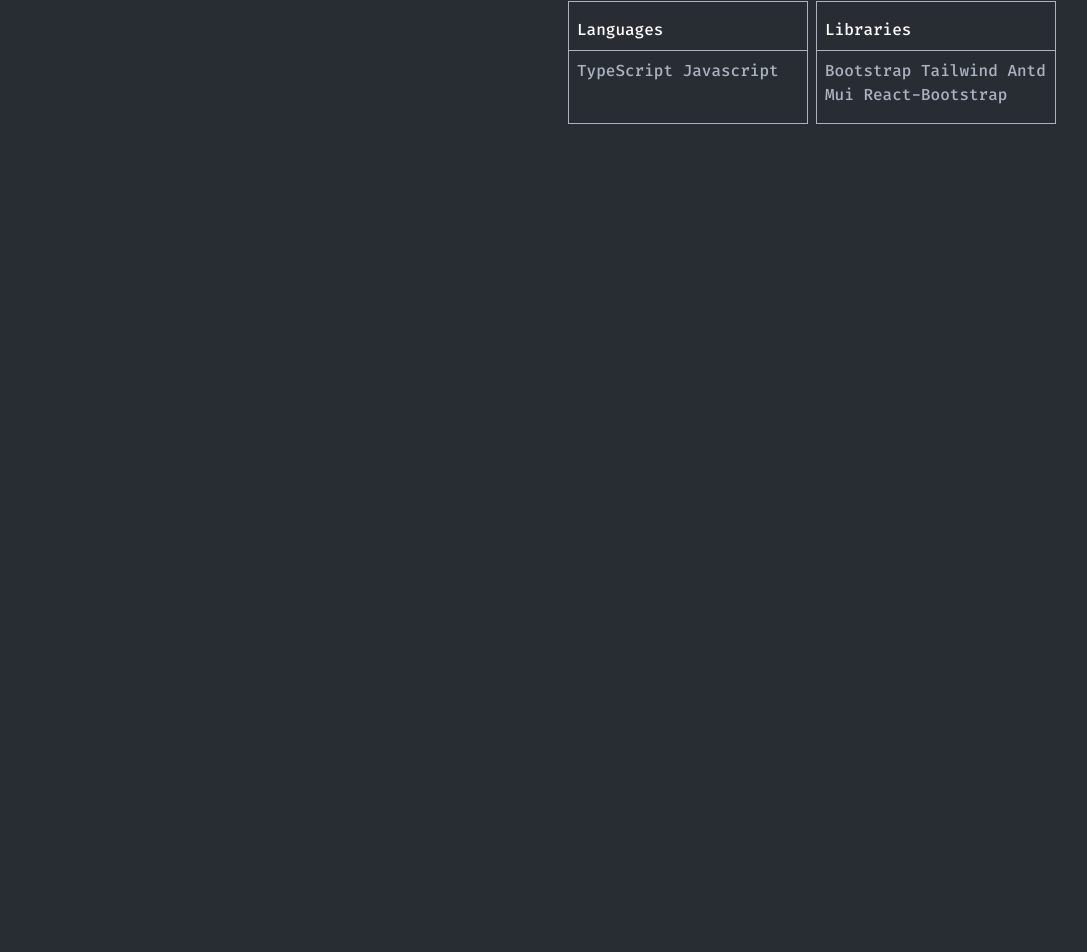
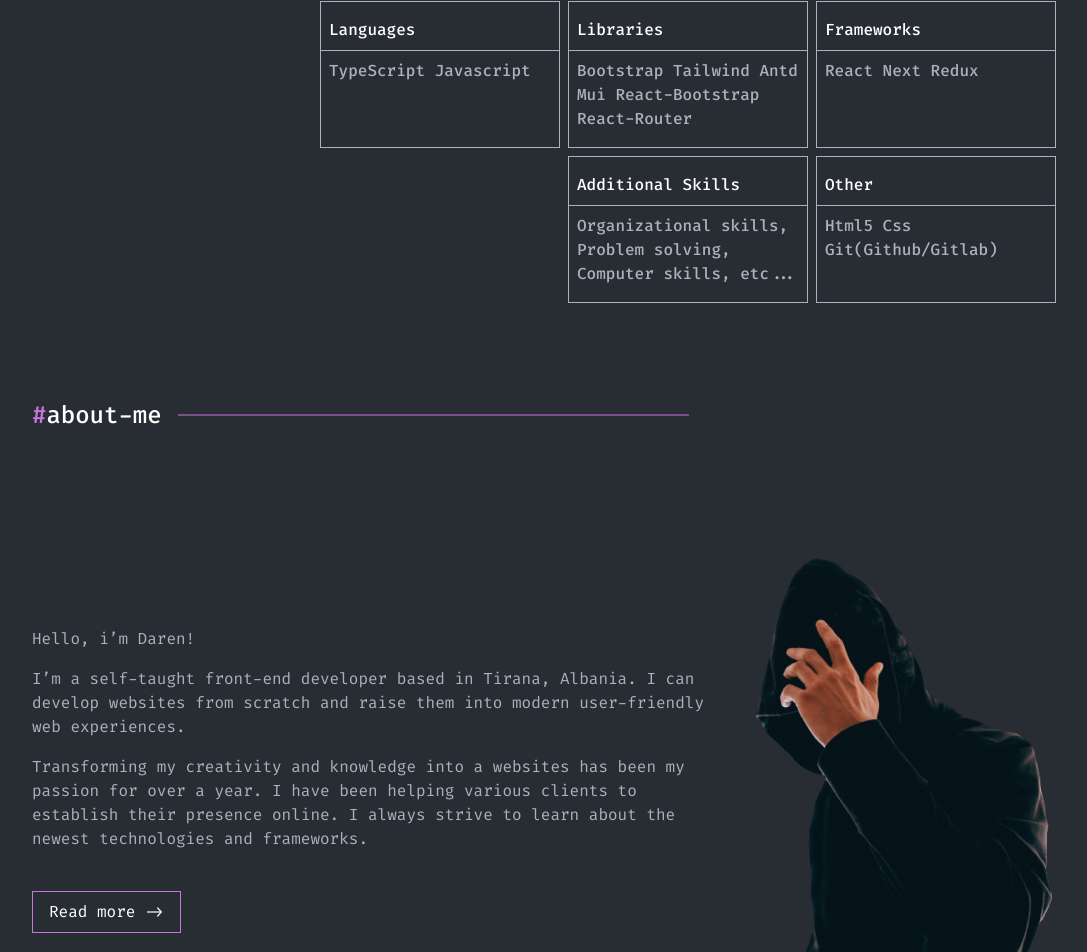
Before and after one commit to darenminarolli/portfolio, a Next.js app: page / in a window 1280 px wide. Shown: the part 1820-2772 px from the top of the page, without its empty margins (96-1183 px from the left). Before the commit the page ends 1944 px from the top, so only its background shows below. Built offline with nearby package versions, Linux system fonts and the light colour scheme.

Commit message:
main page finished 90%

```diff
--- /dev/null
+++ b/app/components/About.jsx
@@ -0,0 +1,21 @@
+import React from 'react'
+import Image from 'next/image'
+import Image1 from '../../public/Image1.png'
+import Button from './ui/Button'
+const About = () => {
+  return (
+    <>
+      <div id='about' className="flex justify-between items-center">
+          <article className='flex flex-col gap-4'>
+            <p className='text-[#ABB2BF]' >Hello, i’m Daren!</p>
+            <p className='text-[#ABB2BF]' >I’m a self-taught front-end developer based in Tirana, Albania. I can develop websites from scratch and raise them into modern user-friendly web experiences.</p>
+            <p className='text-[#ABB2BF] pb-6' >Transforming my creativity and knowledge into a websites has been my passion for over a year. I have been helping various clients to establish their presence online. I always strive to learn about the newest technologies and frameworks.</p>
+            <Button name='Read more ->'/>
+          </article>
+          <Image  src={Image1} width={ 339 } height={ 507 } alt='profile' className='self-start'/>
+        </div>
+    </>
+  )
+}
+
+export default About
--- /dev/null
+++ b/app/components/Contact.jsx
@@ -0,0 +1,24 @@
+import React from 'react'
+
+const Contact = () => {
+    return (
+        <>
+            <div className='flex justify-between items-center'>
+                <p className='w-[505px] text-[#ABB2BF] font-medium text-[16px]'>I’m open to work. If you have a request or question, don’t hesitate to contact me !!</p>
+                <div className=' flex flex-col gap-4 border border-[#ABB2BF] p-4'>
+                    <h1>Message me here</h1>
+                    <h1><span class="material-symbols-outlined">
+                    </span> +355 67 632 0588</h1>
+                    <h1></h1>
+                    <h1 className='flex items-center'>
+                        <svg xmlns="http://www.w3.org/2000/svg" width="32" height="32" viewBox="0 0 32 32" fill="none">
+                            <path d="M5.07187 9.20292C5.2168 8.57709 5.57307 8.01832 6.08232 7.6181C6.59158 7.21789 7.22365 6.99996 7.875 7H25.125C25.7764 6.99996 26.4084 7.21789 26.9177 7.6181C27.4269 8.01832 27.7832 8.57709 27.9281 9.20292L16.5 16.0865L5.07187 9.20292ZM5 10.8207V20.8847L13.3418 15.8442L5 10.8207ZM14.7189 16.6758L5.27456 22.3807C5.50791 22.8657 5.87619 23.2753 6.33656 23.5619C6.79693 23.8486 7.33044 24.0005 7.875 24H25.125C25.6695 24.0001 26.2028 23.8479 26.6629 23.561C27.123 23.274 27.491 22.8643 27.724 22.3793L18.2796 16.6744L16.5 17.7468L14.7189 16.6744V16.6758ZM19.6582 15.8457L28 20.8847V10.8207L19.6582 15.8442V15.8457Z" fill="#ABB2BF" />
+                        </svg> darenminarolli@gmail.com
+                    </h1>
+                </div>
+            </div>
+        </>
+    )
+}
+
+export default Contact
--- a/app/components/Header.jsx
+++ b/app/components/Header.jsx
@@ -12,9 +12,9 @@
                 </div>
                 <ul className="flex items-start gap-8">
                     <li><a href="#" className="text-[#ABB2BF] hover:text-[#fff] text-4xl md:text-base "><span className="text-[#C778DD]">#</span>home</a></li>
-                    <li><a href="#" className="text-[#ABB2BF] hover:text-[#fff] text-4xl md:text-base "><span className="text-[#C778DD]">#</span>works</a></li>
-                    <li><a href="#" className="text-[#ABB2BF] hover:text-[#fff] text-4xl md:text-base "><span className="text-[#C778DD]">#</span>about-me</a></li>
-                    <li><a href="#" className="text-[#ABB2BF] hover:text-[#fff] text-4xl md:text-base "><span className="text-[#C778DD]">#</span>contacts</a></li>
+                    <li><a href="#works" className="text-[#ABB2BF] hover:text-[#fff] text-4xl md:text-base "><span className="text-[#C778DD]">#</span>works</a></li>
+                    <li><a href="#about" className="text-[#ABB2BF] hover:text-[#fff] text-4xl md:text-base "><span className="text-[#C778DD]">#</span>about-me</a></li>
+                    <li><a href="#contact" className="text-[#ABB2BF] hover:text-[#fff] text-4xl md:text-base "><span className="text-[#C778DD]">#</span>contacts</a></li>
                 </ul>
             </nav>
         </>
--- a/app/components/ui/Button.jsx
+++ b/app/components/ui/Button.jsx
@@ -3,7 +3,7 @@
 const Button = ({name}) => {
   return (
     <>
-     <button style={{border:'1px solid #C778DD'}} className='hidden md:block py-2 px-4 gap-2 items-start inline-flex hover:bg-[#c778dd] hover:bg-opacity-20 ' type='button'>
+     <button style={{border:'1px solid #C778DD'}} className='w-fit py-2 px-4 gap-2 items-start inline-flex hover:bg-[#c778dd] hover:bg-opacity-20 ' type='button'>
          {name}
      </button>
     </>
--- a/app/globals.css
+++ b/app/globals.css
@@ -13,8 +13,30 @@
   padding: 0;
   box-sizing: border-box;
     color: #fff;
+
 }
 
 body{
   background-color: #282C33;
+  scroll-behavior: smooth;
 }
+/* Custom Scrollbar */
+::-webkit-scrollbar {
+  width: 7px;
+}
+
+/* Track */
+::-webkit-scrollbar-track {
+  background: transparent;
+}
+
+/* Handle */
+::-webkit-scrollbar-thumb {
+  background: #a9a2a2;
+  border-radius: 5px;
+}
+
+/* Handle on hover */
+::-webkit-scrollbar-thumb:hover {
+  background: #656464;
+}
--- a/app/page.jsx
+++ b/app/page.jsx
@@ -5,6 +5,8 @@
 import SectionDivider from "./components/ui/SectionDivider"
 import Cart from "./components/Cart"
 import Skills from "./components/Skills"
+import About from "./components/About"
+import Contact from "./components/Contact"
 export default function Home() {
   return (
     <>
@@ -29,25 +31,30 @@
           <Image src={ProfileImg} className="mt-[-100px] " alt="profile" width={457} height={386} />
         </div>
       </section>
-        <Quote/>
-        <section className="w-[1024px] m-auto ">
+      <Quote />
+      <section id="works" className="w-[1024px] m-auto ">
         <div className=" flex justify-between items-center mt-24 ">
-        <SectionDivider name='projects'/>
-        <h1 className="items-center">View all ~~{">"}</h1>
+          <SectionDivider name='projects' />
+          <h1 className="items-center">View all ~~{">"}</h1>
         </div>
         <div className=" mt-24 flex items-start gap-4  ">
-         <Cart/>
-         <Cart/>
-         <Cart/>
+          <Cart />
+          <Cart />
+          <Cart />
         </div>
-         <SectionDivider name='skills'/>
-         <div className="flex flex-wrap gap-2 float-right">
-
-         <Skills title='Languages' desc='TypeScript Javascript'/>
-         <Skills title='Libraries' desc='Bootstrap Tailwind Antd Mui React-Bootstrap '/>
-         </div>
-
-        </section>
+        <SectionDivider name='skills' />
+        <div className=" w-[750px] flex flex-wrap justify-end gap-2  mb-24 float-right">
+          <Skills title='Languages' desc='TypeScript Javascript' />
+          <Skills title='Libraries' desc='Bootstrap Tailwind Antd Mui React-Bootstrap React-Router ' />
+          <Skills title='Frameworks' desc='React Next Redux' />
+          <Skills title='Additional Skills' desc='Organizational skills, Problem solving, Computer skills, etc... ' />
+          <Skills title='Other' desc='Html5 Css Git(Github/Gitlab)' />
+        </div>
+        <SectionDivider name='about-me'/>
+        <About/>
+        <SectionDivider name='contacts'/>
+        <Contact/>
+      </section>
     </>
   )
 }
```
Also changed, not shown: public/Image1.png (added).
